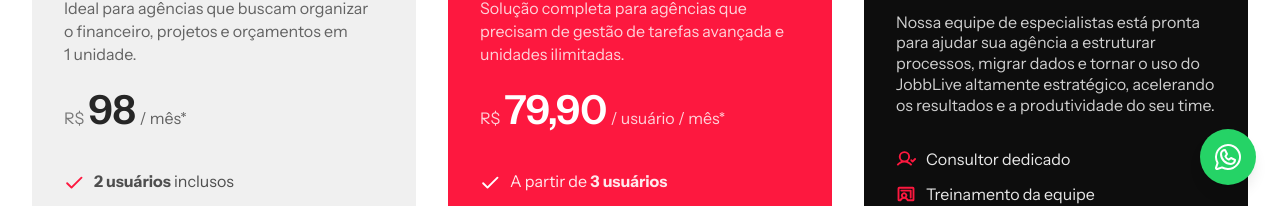
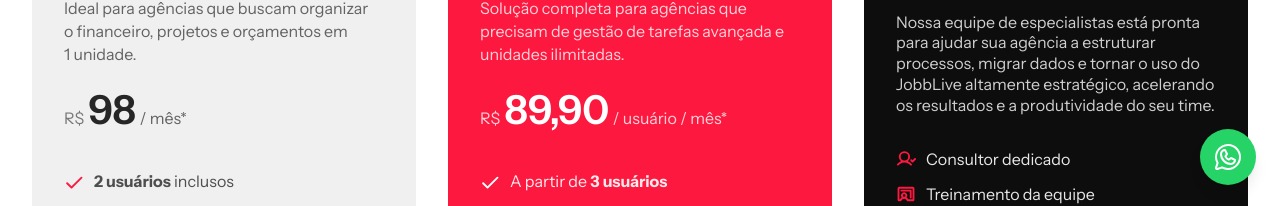
Before and after one commit to jsfelipe/jobblive_site2026, a Next.js app: page /planos in a window 1280 px wide. Shown: the part 591-797 px from the top of the page. Built offline with nearby package versions, Linux system fonts and the light colour scheme; no server answers; a web font is replaced by a local one.

Commit message:
fix: update pricing in PlanosCards component for accuracy
- Adjusted the annual pricing from "79,90" to "89,90" in the PlanosCards component to reflect the correct subscription cost.

```diff
--- a/app/components/sections/PlanosCards.tsx
+++ b/app/components/sections/PlanosCards.tsx
@@ -137,7 +137,7 @@
               <div className="mb-6 flex items-baseline gap-1">
                 <span className="text-sm font-sans text-white/80">R$</span>
                 <span className="text-5xl font-display font-semibold tracking-tight text-white">
-                  {isAnual ? "79,90" : "99,00"}
+                  {isAnual ? "89,90" : "99,00"}
                 </span>
                 <span className="text-sm font-sans text-white/80">/ usuário / mês*</span>
               </div>
```
